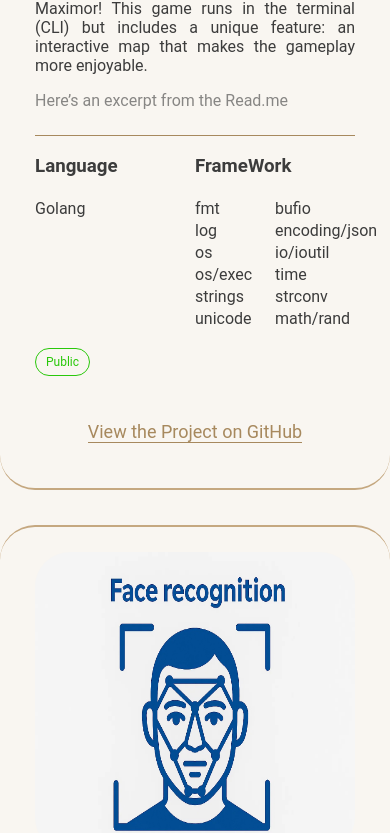
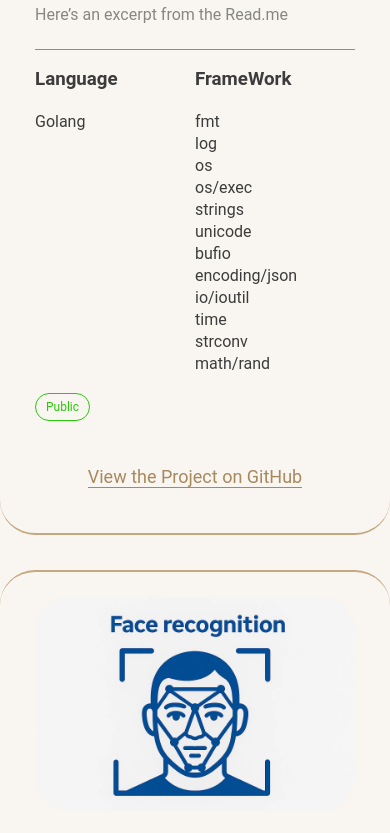
Before and after one commit to Mayel-0/Personnal_CV, a Vue app: page /en/projet in a window 390 px wide. Shown: the part 1198-2031 px from the top of the page. Built offline with nearby package versions, Linux system fonts and the light colour scheme.

Commit message:
fixe phone version

```diff
--- a/src/views/Projet.vue
+++ b/src/views/Projet.vue
@@ -266,7 +266,7 @@ aside {
         padding-bottom: 25px;
         border-bottom: 1px #A7895E solid;
         .PhotoProject {
-          height: 300px;
+          height: 250px;
           width: auto;
           border-radius: 35px;
           margin-right: 35px;
@@ -373,10 +373,20 @@ aside {
           .PhotoProject {
             margin: 0px;
             margin-bottom: 20px;
+            height: auto;
           }
         }
         .partBottom {
           padding: 0px;
+          .textContenue {
+            .InformationProject {
+              .Card {
+                .contenue {
+                  flex-direction: column;
+                }
+              }
+            }
+          }
         }
       }
     }
```
